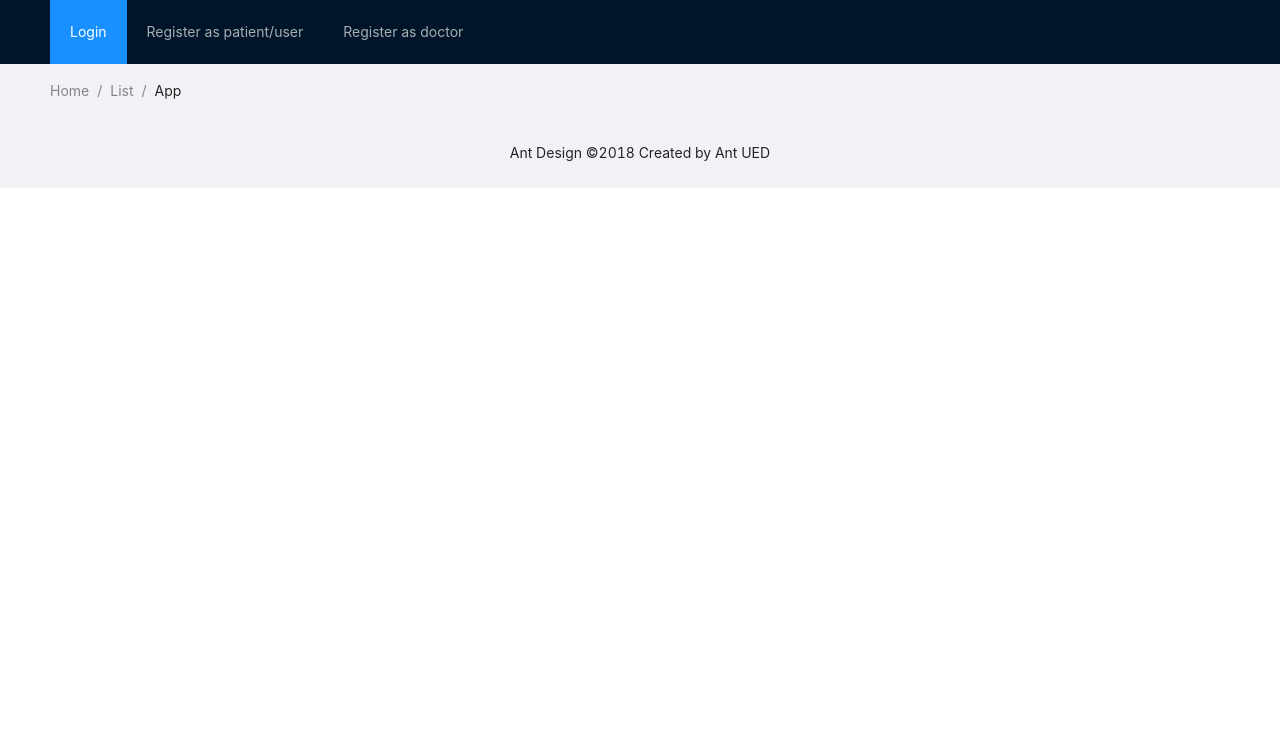
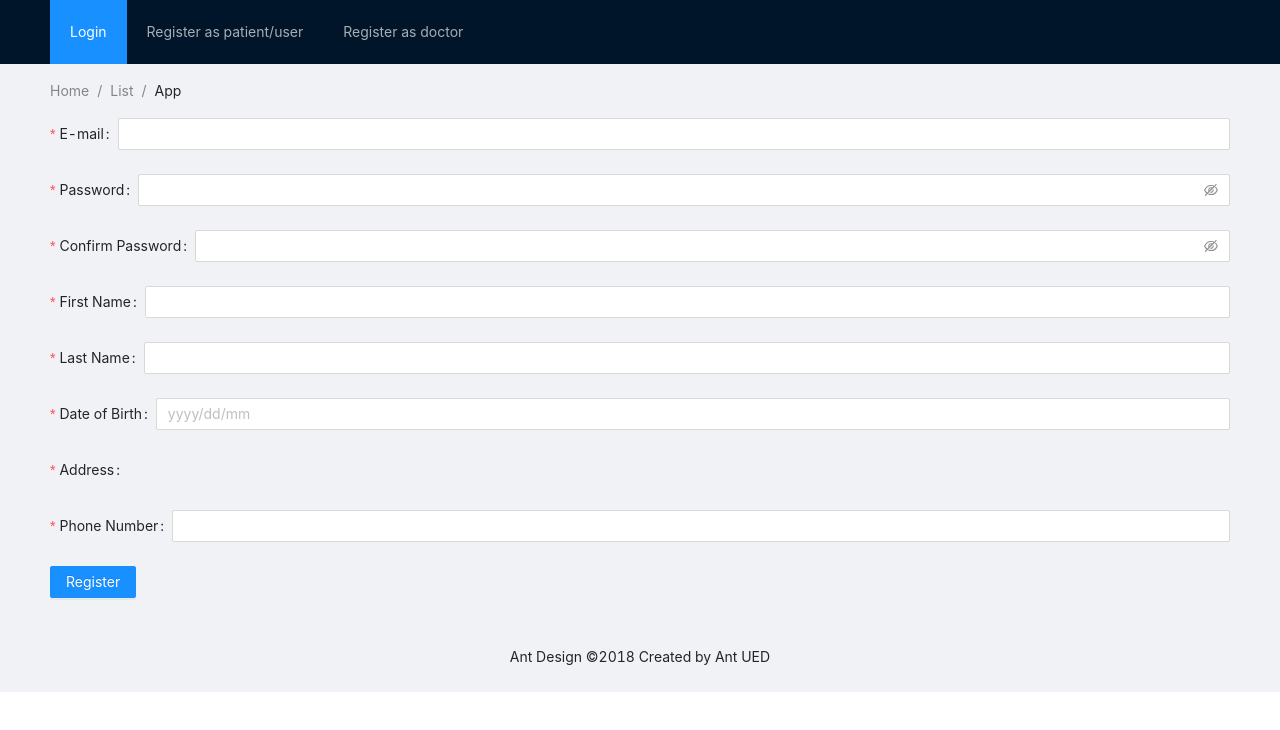
Before and after one commit to shres-ruby/medex-fe, a React (Create React App) app: page /patientsignup in a window 1280 px wide. Shown: the top 730 px of the page. Built offline with nearby package versions, Linux system fonts and the light colour scheme.

Commit message:
feat: create patient and doctor signup forms

```diff
--- a/src/App.js
+++ b/src/App.js
@@ -19,11 +19,11 @@ class App extends Component {
   render() {
   return (
     <Switch>
-    <div>
+    <React.Fragment>
       <CustomLayout {...this.props}>
         <BaseRouter />
       </CustomLayout>
-    </div>
+      </React.Fragment>
     </Switch>
     );
   }
--- a/src/containers/Layout.js
+++ b/src/containers/Layout.js
@@ -22,10 +22,10 @@ const CustomLayout = (props) => {
                 </Menu.Item>
             }
             <Menu.Item key="1">
-            <Link to="/registerp">Register as patient/user</Link>
+            <Link to="/patientsignup/">Register as patient/user</Link>
             </Menu.Item>
             <Menu.Item key="2">
-            <Link to="/registerd">Register as doctor</Link>
+            <Link to="/doctorsignup/">Register as doctor</Link>
             </Menu.Item>
 
         </Menu>
--- a/src/containers/Login.js
+++ b/src/containers/Login.js
@@ -1,45 +1,31 @@
 import React from 'react';
 
 import { Form, Input, Button } from 'antd';
-import { UserOutlined, LockOutlined } from '@ant-design/icons';
+import { connect } from 'react-redux';
 
-// import { connect } from 'react-redux';
-import { NavLink} from 'react-router-dom';
+import * as actions from '../store/actions/auth';
 
 
-const layout = {
-  labelCol: {
-    span: 8,
-  },
-  wrapperCol: {
-    span: 16,
-  },
-};
-const tailLayout = {
-  wrapperCol: {
-    offset: 8,
-    span: 16,
-  },
-};
-
-const Demo = () => {
-  const onFinish = values => {
+class LoginForm extends React.Component {
+  onFinish = values => {
     console.log('Success:', values);
+    this.props.onAuth(values.email, values.password)
+    this.props.history.push('/');
   };
 
-  const onFinishFailed = errorInfo => {
+  onFinishFailed = errorInfo => {
     console.log('Failed:', errorInfo);
   };
 
+  render() {
   return (
     <Form
-      {...layout}
       name="basic"
       initialValues={{
         remember: true,
       }}
-      onFinish={onFinish}
-      onFinishFailed={onFinishFailed}
+      onFinish={this.onFinish}
+      onFinishFailed={this.onFinishFailed}
     >
       <Form.Item
         label="Email"
@@ -67,13 +53,20 @@ const Demo = () => {
         <Input.Password />
       </Form.Item>
 
-      <Form.Item {...tailLayout}>
+      <Form.Item>
         <Button type="primary" htmlType="submit">
           Submit
         </Button>
       </Form.Item>
     </Form>
-  );
-};
+    );
+  }
+}
 
-export default Demo;
+const mapDispatchToProps = dispatch => {
+  return {
+    onAuth: (email, password) => dispatch(actions.authLogin(email, password))
+  }
+}
+
+export default connect(null, mapDispatchToProps)(LoginForm);
--- /dev/null
+++ b/src/containers/doctorSignup.jsx
@@ -0,0 +1,157 @@
+import React from 'react';
+import { Form, Input, Button } from 'antd';
+import { connect } from 'react-redux';
+import * as actions from '../store/actions/auth';
+
+
+const RegistrationForm = () => {
+  const [form] = Form.useForm();
+
+  const onFinish = values => {
+    console.log('Received values of form: ', values);
+    this.props.onAuth(values.email, values.password, values.confirm,
+        values.firstname, values.lastname, values.phone, values.specialty,
+        values.availability)
+    this.props.history.push('/');
+  };
+
+  return (
+    <Form
+      form={form}
+      name="register"
+      onFinish={onFinish}
+      scrollToFirstError
+    >
+      <Form.Item
+        name="email"
+        label="E-mail"
+        rules={[
+          {
+            type: 'email',
+            message: 'The input is not valid E-mail!',
+          },
+          {
+            required: true,
+            message: 'Please input your E-mail!',
+          },
+        ]}
+      >
+        <Input />
+      </Form.Item>
+
+      <Form.Item
+        name="password"
+        label="Password"
+        rules={[
+          {
+            required: true,
+            message: 'Please input your password!',
+          },
+        ]}
+        hasFeedback
+      >
+        <Input.Password />
+      </Form.Item>
+
+      <Form.Item
+        name="confirm"
+        label="Confirm Password"
+        dependencies={['password']}
+        hasFeedback
+        rules={[
+          {
+            required: true,
+            message: 'Please confirm your password!',
+          },
+          ({ getFieldValue }) => ({
+            validator(rule, value) {
+              if (!value || getFieldValue('password') === value) {
+                return Promise.resolve();
+              }
+
+              return Promise.reject('The two passwords that you entered do not match!');
+            },
+          }),
+        ]}
+      >
+        <Input.Password />
+      </Form.Item>
+
+      <Form.Item
+        name="firstname"
+        label="First Name"
+        rules={[
+          {
+            required: true,
+            message: 'Enter your first name',
+            whitespace: true,
+          },
+        ]}
+      >
+        <Input />
+      </Form.Item>
+
+      <Form.Item
+        name="lastname"
+        label="Last Name"
+        rules={[
+          {
+            required: true,
+            message: 'Enter your last name',
+            whitespace: true,
+          },
+        ]}
+      >
+        <Input />
+      </Form.Item>
+
+      <Form.Item
+        name="phone"
+        label="Phone Number"
+        rules={[
+          {
+            required: true,
+            message: 'Please input your phone number!',
+          },
+        ]}
+      >
+        <Input />
+      </Form.Item>
+
+        <Form.Item
+          name="specialty"
+          label="Specialty"
+          rules={[{ required: true, message: 'Please enter your specialty', }]}
+        >
+        <Input />
+        </Form.Item>
+      <Form.Item
+        name="availability"
+        label="Availability"
+        rules={[
+          {
+            required: true,
+            message: 'Please enter your availability',
+          },
+        ]}
+      >
+      <Input />
+      </Form.Item>
+
+      <Form.Item>
+        <Button type="primary" htmlType="submit">
+          Register
+        </Button>
+      </Form.Item>
+    </Form>
+  );
+};
+
+const mapDispatchToProps = dispatch => {
+  return {
+    onAuth: (email, password1, password2, firstname, lastname, phone, specialty, availability) =>
+    dispatch(actions.authSignup(email, password1, password2, firstname, lastname, phone, specialty, availability))
+  }
+}
+
+export default connect(null, mapDispatchToProps)(RegistrationForm);
--- /dev/null
+++ b/src/containers/patientSignup.jsx
@@ -0,0 +1,156 @@
+import React from 'react';
+import { Form, Input, Button } from 'antd';
+import { connect } from 'react-redux';
+import * as actions from '../store/actions/auth';
+
+
+const RegistrationForm = () => {
+  const [form] = Form.useForm();
+
+  const onFinish = values => {
+    console.log('Received values of form: ', values);
+    this.props.onAuth(values.email, values.password, values.confirm,
+        values.firstname, values.lastname, values.dob, values.address,
+        values.phone)
+    this.props.history.push('/');
+  };
+
+  return (
+    <Form
+      form={form}
+      name="register"
+      onFinish={onFinish}
+      scrollToFirstError
+    >
+      <Form.Item
+        name="email"
+        label="E-mail"
+        rules={[
+          {
+            type: 'email',
+            message: 'The input is not valid E-mail!',
+          },
+          {
+            required: true,
+            message: 'Please input your E-mail!',
+          },
+        ]}
+      >
+        <Input />
+      </Form.Item>
+
+      <Form.Item
+        name="password"
+        label="Password"
+        rules={[
+          {
+            required: true,
+            message: 'Please input your password!',
+          },
+        ]}
+        hasFeedback
+      >
+        <Input.Password />
+      </Form.Item>
+
+      <Form.Item
+        name="confirm"
+        label="Confirm Password"
+        dependencies={['password']}
+        hasFeedback
+        rules={[
+          {
+            required: true,
+            message: 'Please confirm your password!',
+          },
+          ({ getFieldValue }) => ({
+            validator(rule, value) {
+              if (!value || getFieldValue('password') === value) {
+                return Promise.resolve();
+              }
+
+              return Promise.reject('The two passwords that you entered do not match!');
+            },
+          }),
+        ]}
+      >
+        <Input.Password />
+      </Form.Item>
+
+      <Form.Item
+        name="firstname"
+        label="First Name"
+        rules={[
+          {
+            required: true,
+            message: 'Enter your first name',
+            whitespace: true,
+          },
+        ]}
+      >
+        <Input />
+      </Form.Item>
+
+      <Form.Item
+        name="lastname"
+        label="Last Name"
+        rules={[
+          {
+            required: true,
+            message: 'Enter your last name',
+            whitespace: true,
+          },
+        ]}
+      >
+        <Input />
+      </Form.Item>
+
+        <Form.Item
+          name="dob"
+          label="Date of Birth"
+          rules={[{ required: true, message: 'Enter your date of birth', }]}
+        >
+          <Input placeholder="yyyy/dd/mm" />
+        </Form.Item>
+      <Form.Item
+        name="address"
+        label="Address"
+        rules={[
+          {
+            required: true,
+            message: 'Please select your address',
+          },
+        ]}
+      >
+      </Form.Item>
+
+      <Form.Item
+        name="phone"
+        label="Phone Number"
+        rules={[
+          {
+            required: true,
+            message: 'Please input your phone number!',
+          },
+        ]}
+      >
+        <Input />
+      </Form.Item>
+
+      <Form.Item>
+        <Button type="primary" htmlType="submit">
+          Register
+        </Button>
+      </Form.Item>
+    </Form>
+  );
+};
+
+const mapDispatchToProps = dispatch => {
+  return {
+    onAuth: (email, password1, password2, firstname, lastname, dob, address, phone) =>
+    dispatch(actions.authSignup(email, password1, password2, firstname, lastname, dob, address, phone))
+  }
+}
+
+export default connect(null, mapDispatchToProps)(RegistrationForm);
--- a/src/routes.js
+++ b/src/routes.js
@@ -2,10 +2,15 @@ import React from 'react';
 import { Route } from 'react-router-dom';
 
 import Login from './containers/Login';
+import patientSignup from './containers/patientSignup';
+import doctorSignup from './containers/doctorSignup';
+
 
 const BaseRouter = () => (
     <div>
         <Route exact path='/login/' component={Login} />
+        <Route exact path='/patientsignup/' component={patientSignup} />
+        <Route exact path='/doctorsignup/' component={doctorSignup} />
     </div>
 );
 
```
